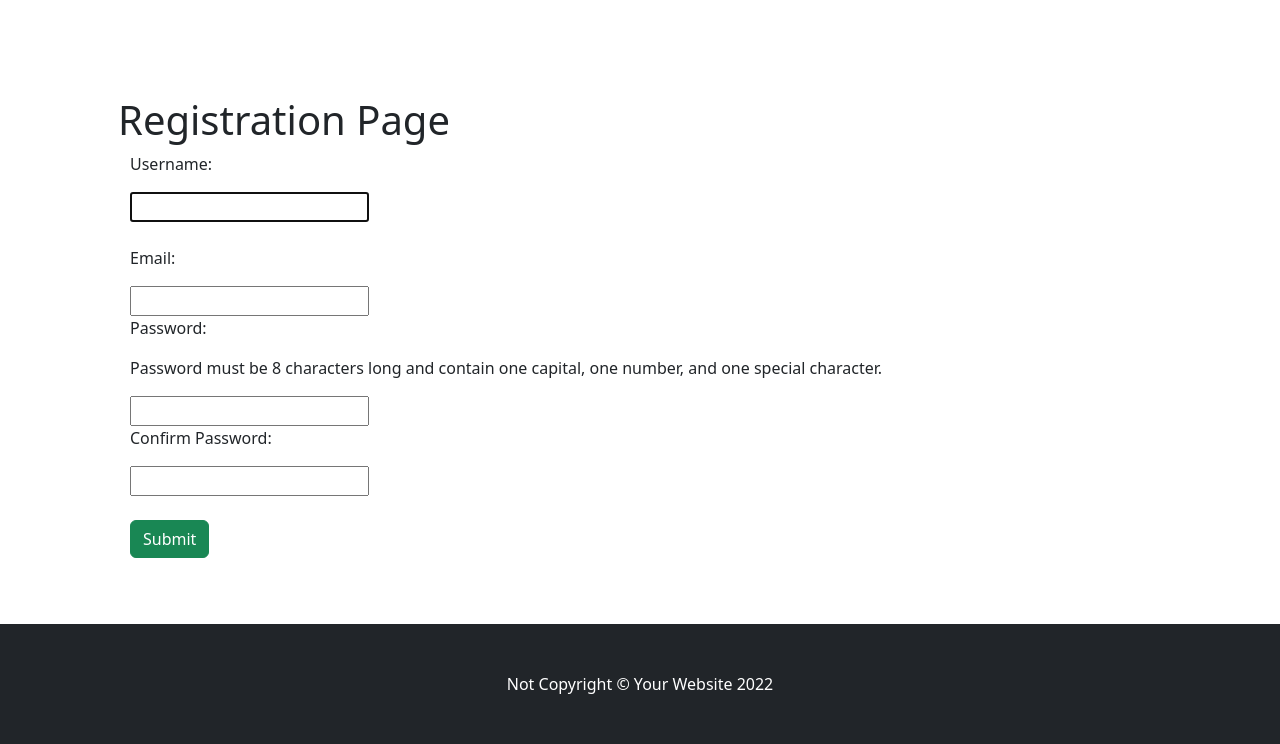
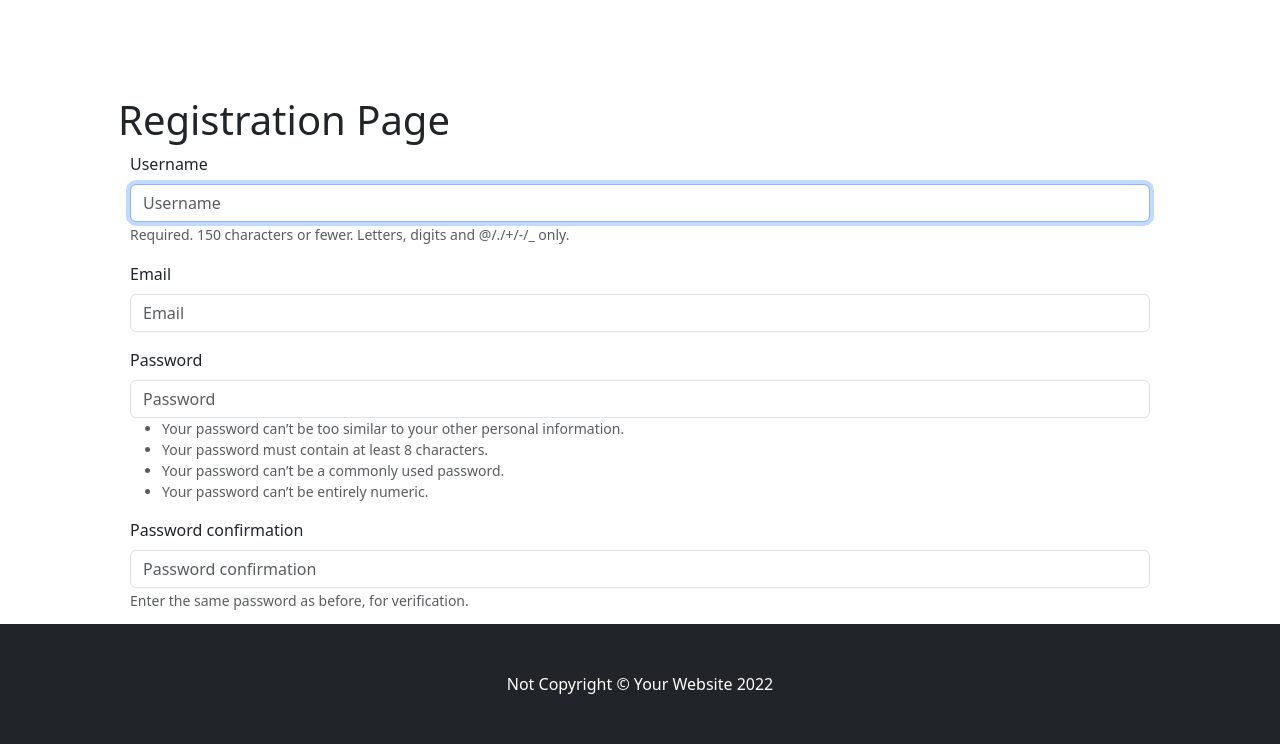
Before and after one commit to zekesiegman/4300-Project, a Django app: page /registration in a window 1280 px wide. Shown: the part 56-800 px from the top of the page. Run offline with Django 4.2, Linux system fonts and the light colour scheme; some libraries are stand-ins or nearby versions.

Commit message:
Registration looks better now

```diff
--- a/mysite/home/views.py
+++ b/mysite/home/views.py
@@ -76,10 +76,18 @@ def cart(request):
 
 
 def checkout(request):
-    context = {}
-    return render(request, '../templates/checkout.html', context)
+    if request.user.is_authenticated:
+        cartItemsList = Cart.objects.filter(user=request.user)
+        context = {'matches': cartItemsList}
+        return render(request, '../templates/checkout.html', context)
+    else:
+        return redirect("login")
 
 
 def orderConfirm(request):
-    context = {}
-    return render(request, '../templates/orderConfirmation.html', context)
+    if request.user.is_authenticated:
+        cartItemsList = Cart.objects.filter(user=request.user)
+        context = {'matches': cartItemsList}
+        return render(request, '../templates/orderConfirmation.html', context)
+    else:
+        return redirect("login")
--- a/mysite/templates/registration.html
+++ b/mysite/templates/registration.html
@@ -50,23 +50,7 @@
                     <div class="form login">
                         <form method="post" class="form-group">
                             {% csrf_token %}
-                            <div class="input-field">
-                                <p>Username:</p>
-                                {{ form.username }}
-                            </div><br>
-                            <div class="input-field">
-                                <p>Email:</p>
-                                {{ form.email }}
-                            </div>
-                            <div class="input-field">
-                                <p>Password:</p>
-                                <p>Password must be 8 characters long and contain one capital, one number, and one special character.</p>
-                                {{ form.password1 }}
-                            </div>
-                            <div class="input-field">
-                                <p>Confirm Password:</p>
-                                {{ form.password2 }}
-                            </div><br>
+                            {% bootstrap_form form %}
                             <div class="input-field button">
                                 <button type="submit" class = "btn btn-success">Submit</button>
                             </div>
```
